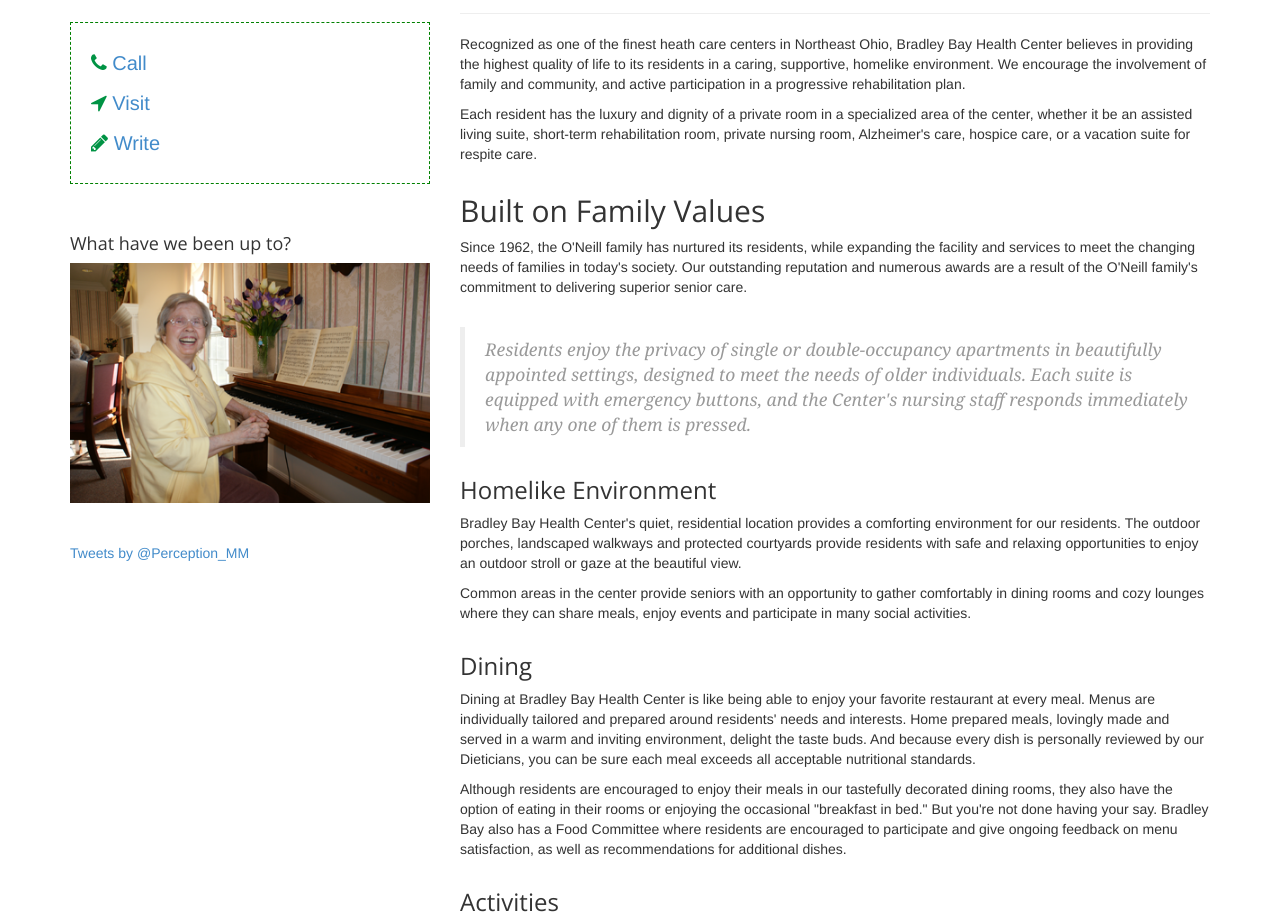
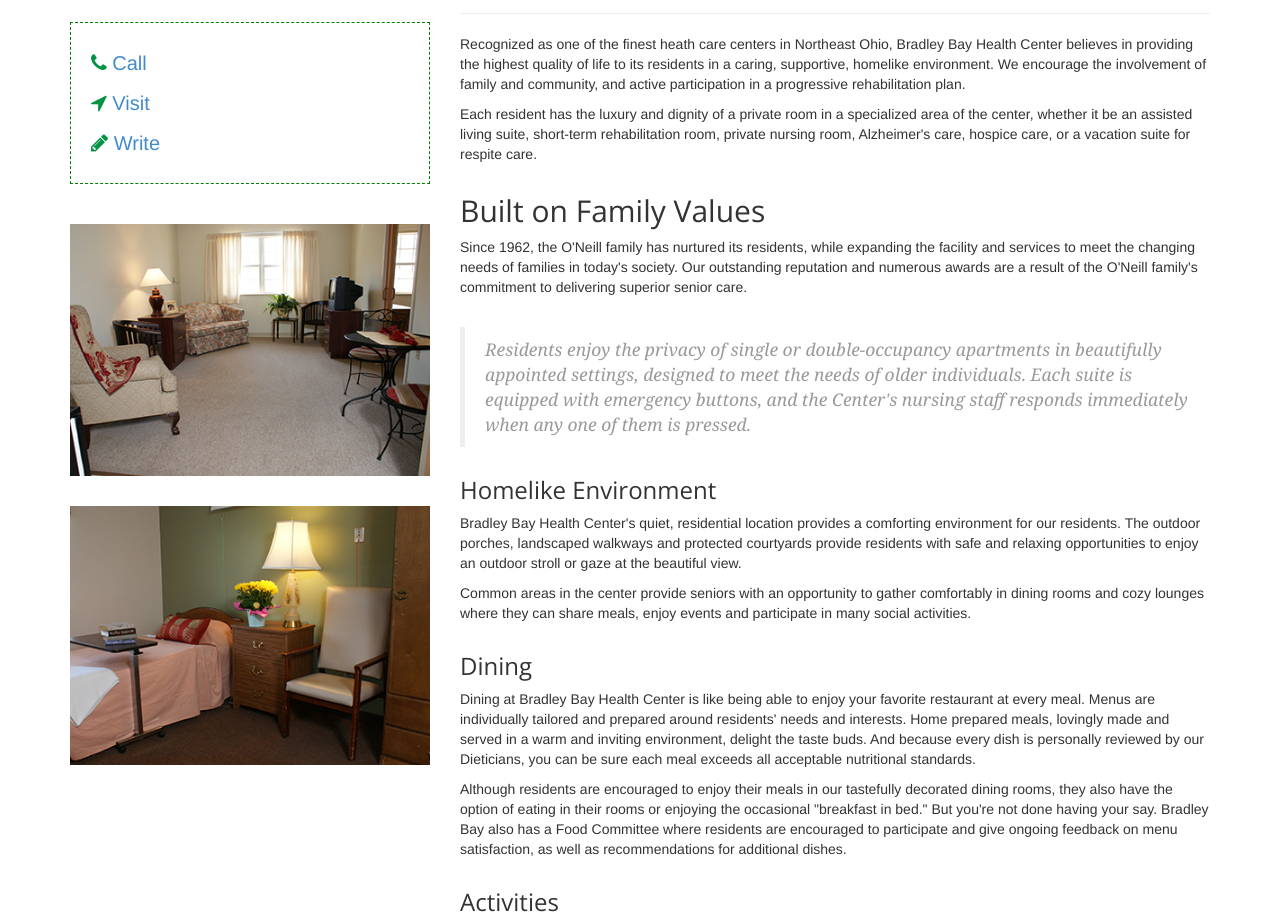
Before and after one commit to Carlywarren/ONeill-Healthcare, a PHP site: page /bradleybay.php in a window 1280 px wide. Shown: the part 636-1558 px from the top of the page. Run offline with PHP 8.4, Linux system fonts and the light colour scheme; some libraries are stand-ins or nearby versions.

Commit message:
changes on bb page
new side images
twitter feed gone

```diff
--- a/bradleybay.php
+++ b/bradleybay.php
@@ -85,23 +85,18 @@
 					</div>
 				</div>
 
-				<div class="row widget">
-					<div class="col-xs-12">
-						<h4>What have we been up to?</h4>
-						<p><img src="assets/images/bbactivities.png" alt=""></p>
+				<div class="widget">
 
-					</div>
+					<img src="assets/images/rooms/bb1.jpg" />
+				</div>
+				<div class="widget">
+
+					<img src="assets/images/rooms/bb2.jpg" />
+
+
 				</div>
 
-				<div class="row widget">
-					<div class="col-xs-12">
-						<a class="twitter-timeline"  href="https://twitter.com/Perception_MM"  data-widget-id="472054393240449024">Tweets by @Perception_MM</a>
-    <script>!function(d,s,id){var js,fjs=d.getElementsByTagName(s)[0],p=/^http:/.test(d.location)?'http':'https';if(!d.getElementById(id)){js=d.createElement(s);js.id=id;js.src=p+"://platform.twitter.com/widgets.js";fjs.parentNode.insertBefore(js,fjs);}}(document,"script","twitter-wjs");</script>
 
-
-
-					</div>
-				</div>
 
 
 			</aside>
```
Also changed, not shown: assets/images/rooms/bb1.jpg (added), assets/images/rooms/bb2.jpg (added).
